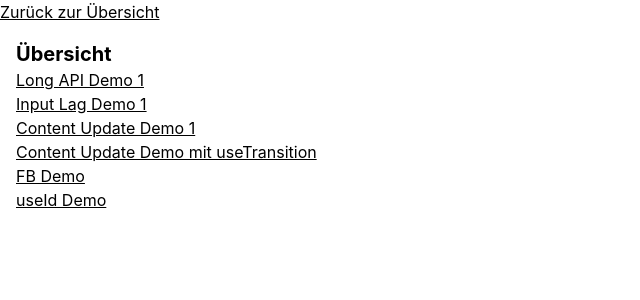
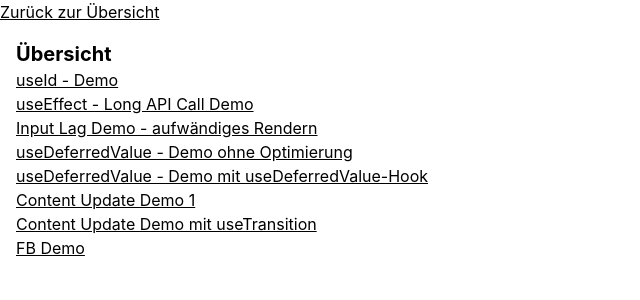
Before and after one commit to dimader/react_18_demo, a React (Create React App) app: page /useId in a window 1280 px wide. Shown: the top 300 px of the page, without its empty margins (0-640 px from the left). Built offline with nearby package versions, Linux system fonts and the light colour scheme.

Commit message:
useDeferredValue

```diff
--- a/src/demos/DemoApi.tsx
+++ b/src/demos/DemoApi.tsx
@@ -5,8 +5,7 @@ import { ChangeEvent, Fragment, memo, useDeferredValue, useEffect, useState, use
  * dieser wird in einem useEffect gemacht.
  * Über den Hochzählen Button kann jederzeit der State der Komponente
  * geändert werden.
- * Es gibt keine blockierende Aktion da das useEffect nicht beim
- * Rendern ausgeführt wird.
+ * Es gibt keine blockierende Aktion.
  */
 export function LongApiCallDemo() {
     const [ count, setCount ] = useState(0);
@@ -25,7 +24,7 @@ export function LongApiCallDemo() {
 
             // warten...
             await sleep(10000);
-            return 'Ergebnis liegt vor!';
+            return 'Ergebnis liegt jetzt vor!';
         };
 
         getErgebnis()
@@ -49,6 +48,7 @@ export function LongApiCallDemo() {
  * Tricks zugreifen und über die Dependencies des useEffect immer steuern, wann
  * dieser ausgeführt werden soll und wann nicht.
  *
+ * @@@
  * --> Das ist doch ein Anwendungsfall für useDefferedValue und nicht für useTransition... ???
  * Wie genau unterscheiden wir da?
  * useTransition wenn das rendern lange dauert, zb auch das initiale rendern
@@ -80,6 +80,7 @@ export function HeavyInputLagDemo() {
     );
 };
 
+/** Aktives warten. */
 function delay(ms: number) {
     let startTime = performance.now();
     while (performance.now() - startTime < ms) {
@@ -87,41 +88,44 @@ function delay(ms: number) {
     }
 };
 
-/**
- * Aufbau 1 - ohne Optimierung.
- */
-export function ChartUpdateDemo() {
-    const [ input, setInput ] = useState('');
-    const deferedInput = useDeferredValue(input);
-    const handleInputChange = (event: ChangeEvent<HTMLInputElement>) => {
-        setInput(event.target.value);
-    };
-    return (
-        <Fragment>
-            <p>Aktuelle Eingabe: {input}</p>
-            <input id="desc" type="text" name="description" placeholder=""
-                    value={input}
-                    onChange={handleInputChange}
-                    />
-            {/* Hier defered übergeben UND die Memo Komponente nutzen. */}
-            <Chart content={input} />
-        </Fragment>
-    );
-};
+// /**
+//  * Aufbau 1
+//  */
+// export function ChartUpdateDemo() {
+//     const [ input, setInput ] = useState('');
+//     // const deferedInput = useDeferredValue(input);
+//     const handleInputChange = (event: ChangeEvent<HTMLInputElement>) => {
+//         setInput(event.target.value);
+//     };
+//     return (
+//         <Fragment>
+//             <p>Aktuelle Eingabe: {input}</p>
+//             <input id="desc" type="text" name="description" placeholder=""
+//                     value={input}
+//                     onChange={handleInputChange}
+//                     />
+//             {/* TODO - effekt vorher/nacher prüfen - Hier defered übergeben UND die Memo Komponente nutzen. */}
+//             <Chart content={input} />
+//         </Fragment>
+//     );
+// };
 
-type CharParams = {
-    content: string
-};
-function Chart({content}: CharParams) {
-    delay(125); // Wichtige und komplexe Berechnungslogik !
-    return (
-        <Fragment>
-            <p>Inhalt: {content}</p>
-        </Fragment>
-    );
-};
+// type CharParams = {
+//     content: string
+// };
+// /** Verzögert durch aufwändiges Rendern die Ausgabe des übergebenen Wertes.
+//  * Simuliert dabei eine aufwändig gerenderte Komponente.
+//  */
+// function Chart({content}: CharParams) {
+//     delay(125); // Wichtige und komplexe Berechnungslogik !
+//     return (
+//         <Fragment>
+//             <p>Inhalt: {content}</p>
+//         </Fragment>
+//     );
+// };
 
-const ChartMemo = memo(Chart);
+// const ChartMemo = memo(Chart);
 
 
 /**
--- a/src/demos/Overview.tsx
+++ b/src/demos/Overview.tsx
@@ -11,6 +11,7 @@ import { ContentUpdateDemo } from "./DemoApi";
 import { ContentUpdateDemoUseTransition } from "./DemoApi";
 
 import { TabContainer } from "./ReactDemoOfficial";
+import { HeavyRenderDemo, HeavyRenderOptimizedDemo } from "./UseDeferredValueDemo";
 import UseIdDemo from "./UseIdDemo";
 
 export default Overview;
@@ -21,14 +22,18 @@ export default Overview;
  * verwendet werden.
  */
 const components = [
-    {desc: "Long API Demo 1", path:"/api/", Component: LongApiCallDemo},
-    {desc: "Input Lag Demo 1", path:"/inputlag1/", Component: HeavyInputLagDemo},
+    {desc: "useId - Demo", path:"/useId/", Component: UseIdDemo},
+
+    {desc: "useEffect - Long API Call Demo", path:"/api/", Component: LongApiCallDemo},
+
+    {desc: "Input Lag Demo - aufwändiges Rendern", path:"/inputlag1/", Component: HeavyInputLagDemo},
+
+    {desc: "useDeferredValue - Demo ohne Optimierung", path:"/useDeferredValue1/", Component: HeavyRenderDemo},
+    {desc: "useDeferredValue - Demo mit useDeferredValue-Hook", path:"/useDeferredValue2/", Component: HeavyRenderOptimizedDemo},
+
     {desc: "Content Update Demo 1", path:"/content1/", Component: ContentUpdateDemo},
     {desc: "Content Update Demo mit useTransition", path:"/content2/", Component: ContentUpdateDemoUseTransition},
-
     {desc: "FB Demo", path:"/fbdemo1/", Component: TabContainer},
-
-    {desc: "useId Demo", path:"/useId/", Component: UseIdDemo},
 ];
 
 function Overview() {
--- /dev/null
+++ b/src/demos/UseDeferredValueDemo.tsx
@@ -0,0 +1,72 @@
+import { ChangeEvent, Fragment, memo, useDeferredValue, useEffect, useState, useTransition } from "react";
+
+/**
+ * Aufbau 1
+ */
+ export function HeavyRenderDemo() {
+    const [ input, setInput ] = useState('');
+
+    return (
+        <Fragment>
+            <p>Aktuelle Eingabe: {input}</p>
+            <input id="desc" type="text" name="description" placeholder=""
+                    value={input}
+                    // onChange={handleInputChange}
+                    onChange={e => setInput(e.target.value)}
+                    />
+            {/* TODO - effekt vorher/nacher prüfen - Hier defered übergeben UND die Memo Komponente nutzen. */}
+            <Chart content={input} />
+        </Fragment>
+    );
+};
+
+export function HeavyRenderOptimizedDemo() {
+    const [ input, setInput ] = useState('');
+    const deferedInput = useDeferredValue(input);
+
+    return (
+        <Fragment>
+            <p>Aktuelle Eingabe: {input}</p>
+            <input id="desc" type="text" name="description" placeholder=""
+                    value={input}
+                    onChange={e => setInput(e.target.value)}
+                    />
+
+            {/* Memo nutzen und deferred-Value übergeben. */}
+            <ChartMemo content={deferedInput} />
+        </Fragment>
+    );
+};
+
+/**
+ * Memo muss genutzt werden.
+ * Anderenfalls wird beim erneuten Rendern die Komponente erneut aufgerufen (mit dem alten Wert) und dann wird trotzdem
+ * ein aufwändiges Rendern ausgeführt.
+ *
+ * Deswegen auch die Aufteilung in zwei Komponenten.
+ */
+
+type CharParams = {
+    content: string
+};
+/** Verzögert durch aufwändiges Rendern die Ausgabe des übergebenen Wertes.
+ * Simuliert dabei eine aufwändig gerenderte Komponente.
+ */
+function Chart({content}: CharParams) {
+    delay(125); // Wichtige und komplexe Berechnungslogik !
+    return (
+        <Fragment>
+            <p>Inhalt: {content}</p>
+        </Fragment>
+    );
+};
+
+const ChartMemo = memo(Chart);
+
+/** Aktives warten. */
+function delay(ms: number) {
+    let startTime = performance.now();
+    while (performance.now() - startTime < ms) {
+        // Do nothing for 1 ms per item to emulate extremely slow code
+    }
+};
```
